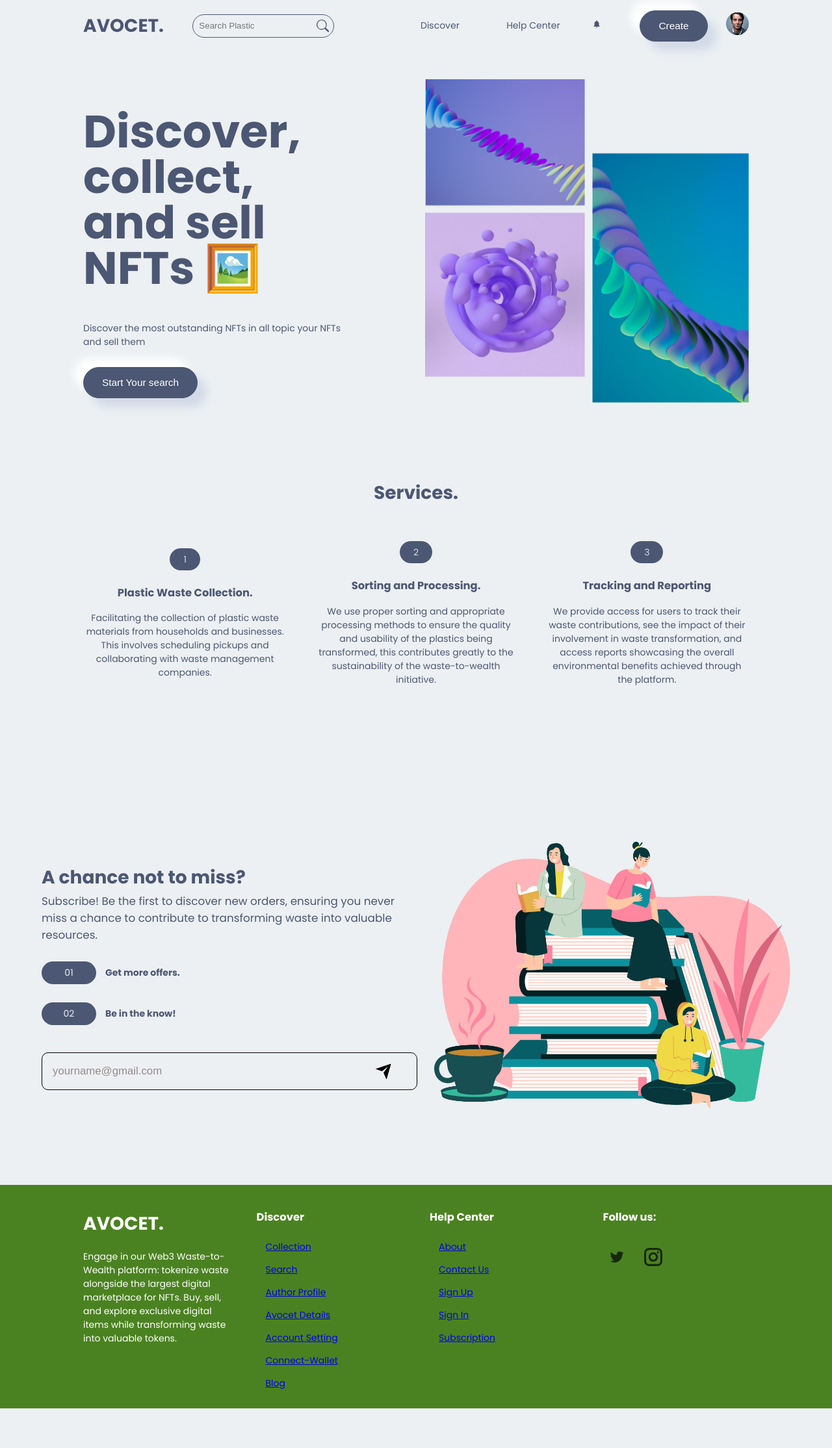
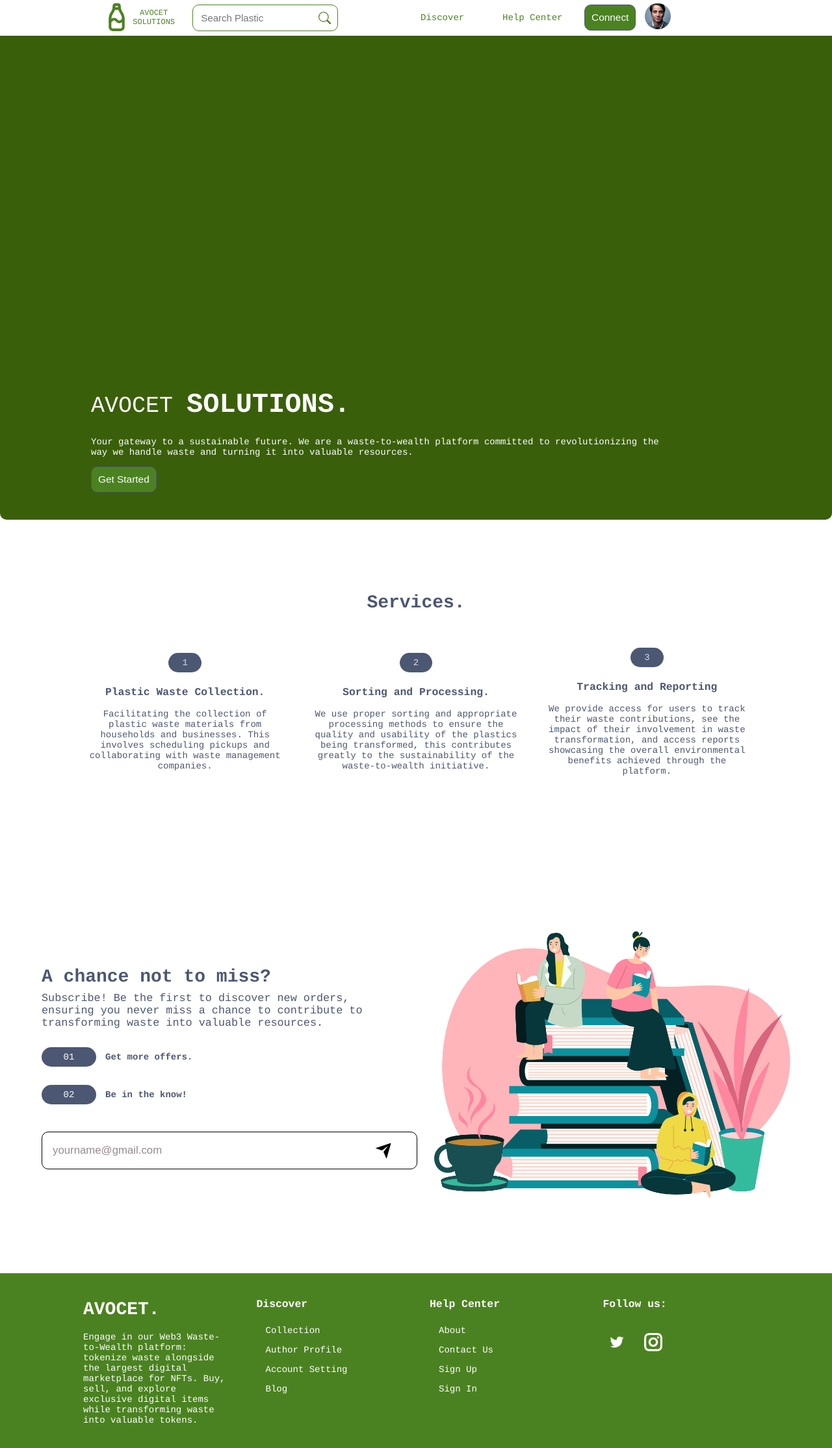
Before and after one commit to ameer017/avocet-frontend, a Next.js app: page / in a window 1280 px wide. Shown: the whole page at 65% size. Before the commit the page ends 2168 px from the top, so only its background shows below. Built offline with nearby package versions, Linux system fonts and the light colour scheme.

Commit message:
general update

```diff
--- a/components/Button/Button.module.css
+++ b/components/Button/Button.module.css
@@ -1,8 +1,9 @@
 .button {
-    background-color: var(--icons-color);
-    padding: 1rem 2rem;
+    background-color: #4b8221;
+    padding-inline: 10px;
+    padding-block: 10px;
     border: 1px solid var(--icons-color);
-    border-radius: 2rem;
+    border-radius: 10px;
     font-size: 1.1rem;
     color: var(--shadow-light-color);
     cursor: pointer;
@@ -12,10 +13,10 @@
     -moz-transition: all .2s ease-in;
     -ms-transition: all .2s ease-in;
     -o-transition: all .2s ease-in;
-    -webkit-border-radius: 2rem;
-    -moz-border-radius: 2rem;
-    -ms-border-radius: 2rem;
-    -o-border-radius: 2rem;
+    -webkit-border-radius: 10px;
+    -moz-border-radius: 10px;
+    -ms-border-radius: 10px;
+    -o-border-radius: 10px;
 }
 
 .button:hover {
--- a/components/Footer/Footer.module.css
+++ b/components/Footer/Footer.module.css
@@ -17,6 +17,11 @@
     gap: 3rem;
 }
 
+.footer_box_discover a, .footer_box_help a {
+    color: #fff;
+}
+
+
 /* //SOCIAL */
 .footer_social{
     display: flex;
@@ -27,7 +32,7 @@
 }
 
 .footer_social a{
-    color: #17280a;
+    color: #fff;
     padding: .5rem;
     border-radius: 50%;
     transition:  all .3s ease-in;
@@ -36,6 +41,8 @@
 
 .footer_social a:hover{
     color:  var(--shadow-dark-color);
+    transform: translateY(-2px);
+
 }
 
 /* //MEDIA QUERY */
--- a/components/Hero/Hero.jsx
+++ b/components/Hero/Hero.jsx
@@ -1,27 +1,26 @@
-import React from 'react'
-import Image from 'next/image'
-import Style from "./Hero.module.css"
-import Button from '../Button/Button'
-import images from "../../img"
+import React from "react";
+import Image from "next/image";
+import Style from "./Hero.module.css";
+import Button from "../Button/Button";
+import images from "../../img";
 
 const Hero = () => {
   return (
     <div className={Style.heroSection}>
-        <div className={Style.heroSection_box}>
-            <div className={Style.heroSection_box_left}>
-                <h1>Discover, collect, and sell NFTs 🖼️</h1>
-                <p>Discover the most outstanding NFTs in all topic
-                    your NFTs and sell them
-                </p>
+      <div className={Style.heroSection_box}>
+        <h1 className={Style.head}>
+          AVOCET <span className={Style.headingBig}>SOLUTIONS.</span>
+        </h1>
+        <p>
+          Your gateway to a sustainable future. We are a waste-to-wealth
+          platform committed to revolutionizing the way we handle waste and
+          turning it into valuable resources.
+        </p>
 
-                 <Button btnName="Start Your search"/>
-            </div>
-            <div className={Style.heroSection_box_right}>
-                <Image src={images.hero} alt="Hero section" width={600} height={600}/>
-            </div>
-        </div>
+        <Button btnName="Get Started" />
+      </div>
     </div>
-  )
-}
+  );
+};
 
-export default Hero
+export default Hero;
--- a/components/Hero/Hero.module.css
+++ b/components/Hero/Hero.module.css
@@ -1,26 +1,39 @@
-.heroSection {
-    width: 80%;
-    margin: 3rem auto;
+/* .heroSection {
+    margin: 0 auto;
+    height: 100vh;
+    display: flex;
+    align-items: center;
+    border-bottom: 1px solid;
+    padding: 0;
+    background-image: url('https://images.pexels.com/photos/7767754/pexels-photo-7767754.jpeg?auto=compress&cs=tinysrgb&w=1260&h=750&dpr=1');
+    background-repeat: no-repeat;
+    background-size: cover;
+    background-blend-mode: multiply;
+    background-color: rgba(3, 76, 3, 0.762);
+    color: #fff;
 }
 
-.heroSection_box {
+/* .heroSection_box {
     display: grid;
     grid-template-columns: repeat(2, 1fr);
     gap: 2rem;
+    padding: 0 8em;
 }
 
 
 .heroSection_box_left {
-    padding-right: 6rem;
+    padding: 3rem 7.5rem;
+    width: 70%;
 }
 
 .heroSection_box_left h1{
     font-size: 5rem;
     line-height: 1;
+    width: 100%;
 }
 
 .heroSection_box_left p{
-    margin-bottom: 2rem;
+    margin: -2em 0 2rem 0;
 }
 
 
@@ -47,4 +60,36 @@
         grid-template-columns: 1fr;
         gap: 4rem;
     }
+} */
+
+.heroSection {
+    display: flex;
+    justify-content: flex-start;
+    align-items: flex-end;
+    color: #fff;
+    background-color: #3a5f0b;
+    background-image: url('https://assets.zyrosite.com/cdn-cgi/image/format=auto,w=1440,fit=crop/meP33pOkvJFe3rGO/recycle-5591472_1920-AE0qPzzxzQHwKbzL.jpg');
+    background-repeat: no-repeat;
+    background-size: cover;
+    background-position: top left;
+    background-blend-mode: multiply;
+    height: 100vh;
+    border-bottom-left-radius: 10px;
+    border-bottom-right-radius: 10px;
 }
+
+.heroSection_box {
+    width: 70%;
+    padding: 3rem 1.2rem 3rem 10em;
+}
+
+.head {
+    font-size: 2.5rem;
+    font-weight: 500;
+    line-height: 1.2;
+}
+
+ .headingBig {
+    font-size: 3rem;
+    font-weight: 900;
+ }
--- a/components/Navbar/Discover/Discover.jsx
+++ b/components/Navbar/Discover/Discover.jsx
@@ -12,24 +12,12 @@ const Discover = () => {
       link: "collection"
     },
     {
-      name: "Search",
-      link: "search"
-    },
-    {
       name: "Author Profile",
       link: "author-profile"
     },
     {
-      name: "Avocet Details",
-      link: "Avocet-details"
-    },
-    {
       name: "Account Setting",
       link: "account-setting"
-    },
-    {
-      name: "Connect-Wallet",
-      link: "connect-wallet"
     },
     {
       name: "Blog",
--- a/components/Navbar/Discover/Discover.module.css
+++ b/components/Navbar/Discover/Discover.module.css
@@ -5,7 +5,7 @@
 }
 
 .discover:hover{
-    background-color: var(--icons-color);
+    transform: translateY(-2px);
     color: var(--shadow-dark-color);
     border-radius: .3rem;
 }
--- a/components/Navbar/HelpCenter/HelpCenter.jsx
+++ b/components/Navbar/HelpCenter/HelpCenter.jsx
@@ -22,11 +22,7 @@ const HelpCenter = () => {
     {
       name: "Sign In",
       link: "sign-in"
-    },
-    {
-      name: "Subscription",
-      link: "subscription"
-    },
+    }
   ]
 
   return (
--- a/components/Navbar/HelpCenter/HelpCenter.module.css
+++ b/components/Navbar/HelpCenter/HelpCenter.module.css
@@ -4,7 +4,11 @@
 }
 
 .helpCenter:hover{
-    background-color: var(--icons-color);
+    transform: translateY(-2px);
     color: var(--shadow-dark-color);
     border-radius: .3rem;
+    -webkit-transform: translateY(-2px);
+    -moz-transform: translateY(-2px);
+    -ms-transform: translateY(-2px);
+    -o-transform: translateY(-2px);
 }
--- a/components/Navbar/Navbar.jsx
+++ b/components/Navbar/Navbar.jsx
@@ -6,6 +6,7 @@ import Link from "next/link";
 import { MdNotifications } from "react-icons/md";
 import { BsSearch } from "react-icons/bs";
 import { CgMenuLeft, CgMenuRight } from "react-icons/cg";
+import { TbBottle } from "react-icons/tb";
 
 //INTERNAL IMPORT
 import Style from "./Navbar.module.css";
@@ -80,14 +81,13 @@ const Navbar = () => {
       <div className={Style.navbar_container}>
         <div className={Style.navbar_container_left}>
           <div className={Style.logo}>
-            {/* <Image
-              src={images.logo}
-              alt="NFT MARKET PLACE"
-              width={100}
-              height={100}
-            /> */}
-            <h1>AVOCET.</h1>
+            <TbBottle />
+            <div>
+              <span>AVOCET</span>
+              <span>SOLUTIONS</span>
+            </div>
           </div>
+
           <div className={Style.navbar_container_left_box_input}>
             <div className={Style.navbar_container_left_box_input_box}>
               <input type="text" placeholder="Search Plastic" />
@@ -119,17 +119,17 @@ const Navbar = () => {
           </div>
 
           {/* NOTIFICATION */}
-          <div className={Style.navbar_container_right_notify}>
+          {/* <div className={Style.navbar_container_right_notify}>
             <MdNotifications
               className={Style.notify}
               onClick={() => openNotification()}
             />
             {notification && <Notification />}
-          </div>
+          </div> */}
 
           {/* CREATE BUTTON SECTION */}
           <div className={Style.navbar_container_right_button}>
-            <Button btnName="Create" handleClick={() => {}} />
+            <Button btnName="Connect" handleClick={() => {}} />
           </div>
 
           {/* USER PROFILE */}
--- a/components/Navbar/Navbar.module.css
+++ b/components/Navbar/Navbar.module.css
@@ -1,8 +1,11 @@
-.navabr {
+.navbar {
     width: 100%;
-    padding-block: 1.5rem;
+    padding-block: .2rem;
     position: relative;
     z-index: 111111111;
+    position: fixed;
+    color: #4b8221;
+    background: #fff;
 }
 
 .navbar_container {
@@ -23,17 +26,38 @@
 
 }
 
+.logo {
+    /* color: #fff; */
+    display: flex;
+    justify-content: center;
+    align-items: center;
+    font-size: 3.5rem;
+    cursor: pointer;
+}
+
+.logo>div {
+    display: flex;
+    flex-direction: column;
+    gap: 0;
+    align-items: center;
+}
+
+.logo>div span {
+    font-size: 12px;
+}
+
 .navbar_container_left_box_input_box {
     width: 60%;
-    border: 1px solid var(--icons-color);
+    border: 1px solid #4b8221;
     display: flex;
     align-items: center;
-    padding: .5rem;
-    border-radius: 2rem;
-    -webkit-border-radius: 2rem;
-    -moz-border-radius: 2rem;
-    -ms-border-radius: 2rem;
-    -o-border-radius: 2rem;
+    padding-inline: 10px;
+    padding-block: 10px;
+    border-radius: 10px;
+    -webkit-border-radius: 10px;
+    -moz-border-radius: 10px;
+    -ms-border-radius: 10px;
+    -o-border-radius: 10px;
 }
 
 .navbar_container_left_box_input_box input {
@@ -41,6 +65,7 @@
     border: none;
     outline: none;
     background-color: transparent;
+    font-size: 15px;
 }
 
 .search_icon {
--- a/components/Navbar/SideBar/SideBar.jsx
+++ b/components/Navbar/SideBar/SideBar.jsx
@@ -24,56 +24,41 @@ const SideBar = ({ setOpenSideMenu }) => {
   const discover = [
     {
       name: "Collection",
-      link: "collection",
-    },
-    {
-      name: "Search",
-      link: "search",
+      link: "collection"
     },
     {
       name: "Author Profile",
-      link: "author-profile",
-    },
-    {
-      name: "Avocet Details",
-      link: "Avocet-details",
+      link: "author-profile"
     },
     {
       name: "Account Setting",
-      link: "account-setting",
-    },
-    {
-      name: "Connect-Wallet",
-      link: "connect-wallet",
+      link: "account-setting"
     },
     {
       name: "Blog",
-      link: "blog",
+      link: "blog"
     },
   ];
+
 
   const helpCenter = [
     {
       name: "About",
-      link: "about",
+      link: "about"
     },
     {
       name: "Contact Us",
-      link: "contact-us",
+      link: "contact-us"
     },
     {
       name: "Sign Up",
-      link: "sign-up",
+      link: "sign-up"
     },
     {
       name: "Sign In",
-      link: "sign-in",
-    },
-    {
-      name: "Subscription",
-      link: "subscription",
-    },
-  ];
+      link: "sign-in"
+    }
+  ]
 
   const openDiscoverMenu = () => {
     if (!openDiscover) {
@@ -103,20 +88,12 @@ const SideBar = ({ setOpenSideMenu }) => {
       />
 
       <div className={Style.sideBar_box}>
-        <Image src={images.logo} alt="logo" width={150} height={150} />
-        <p>Discover the most outstanding articles on all topics Plastic </p>
+        <h1>AVOCET</h1>
+        <br/>
+        <p>Discover the most outstanding articles on all Plastic Wastes.</p>
         <div className={Style.sideBar_social}>
           <a href="#">
-            <TiSocialFacebook />
-          </a>
-          <a href="#">
-            <TiSocialLinkedin />
-          </a>
-          <a href="#">
             <TiSocialTwitter />
-          </a>
-          <a href="#">
-            <TiSocialYoutube />
           </a>
           <a href="#">
             <TiSocialInstagram />
--- a/styles/globals.css
+++ b/styles/globals.css
@@ -1,4 +1,4 @@
-@import url("https://fonts.googleapis.com/css2?family=Poppins:ital,wght@0,100;0,200;0,300;0,400;0,500;0,600;0,700;0,800;0,900;1,100;1,200;1,300;1,400;1,500;1,600;1,700;1,800;1,900&display=swap");
+@import url("https://fonts.googleapis.com/css2?family=Poppins:wght@100;200;300;400;500;600;700;800;900&display=swap");
 
 :root {
   --icons-color: #4c5773;
@@ -6,30 +6,33 @@
   --icons-bg-color: #e2e6e9;
   --shadow-dark-color: #d3dae7;
   --shadow-light-color: #fff;
-  --main-bg-color: #ecf0f3;
-
-  --box-shadow: 1rem 1rem 1rem var(--shadow-dark-color),
-    -1rem -1rem 1rem var(--shadow-light-color);
-
-  --box-shadow-2: 0rem 0rem 0rem var(--shadow-dark-color),
-    -0.3rem -0.3rem 1rem var(--shadow-dark-color);
+  --main-bg-color: #fff;
 }
 
 html,
 body {
   padding: 0;
   margin: 0;
-  font-family: "Poppins", sans-serif;
+  font-family: "Nunito", Courier;
   font-size: 14px;
   background-color: var(--main-bg-color);
   color: var(--icons-color);
 }
 
+a{
+  color: #4b8221;
+  text-decoration: none;
+}
+
+/* a:hover {
+  color: white;
+} */
+
 ::selection {
   color: var(--shadow-dark-color);
   background: var(--icons-color);
 }
-
+/*
 ::-webkit-scrollbar {
   width: 1rem;
   border: 1px solid var(--main-bg-color);
@@ -44,7 +47,7 @@ body {
   border-radius: 2rem;
   background: var(--icons-color);
   width: 0.5rem;
-}
+} */
 
 @media (prefers-color-scheme: dark) {
   html {
```
Also changed, not shown: img/avocet.png (added).
